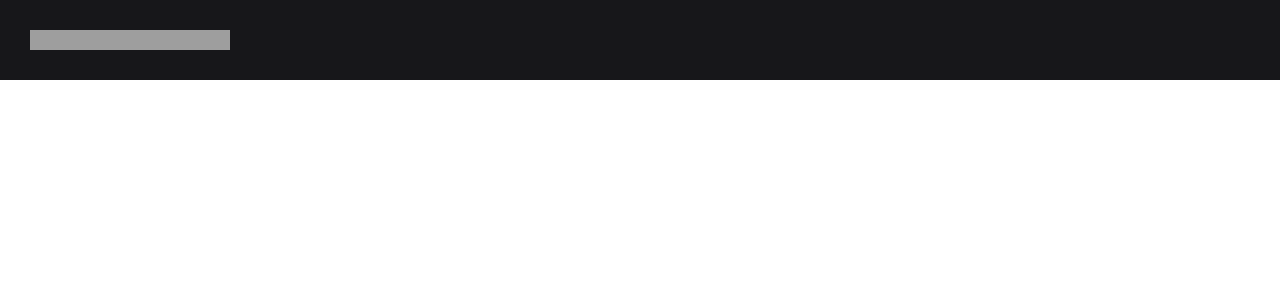
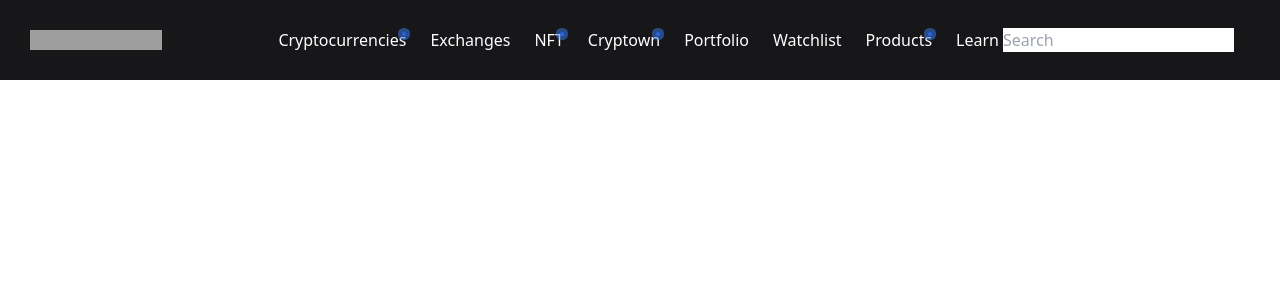
Before and after one commit to Keaton13/Curator-v3, a Next.js app: page / in a window 1280 px wide. Shown: the top 300 px of the page. Built offline with nearby package versions, Linux system fonts and the light colour scheme; grey boxes are pictures that could not be loaded.

Commit message:
Added navbar

```diff
--- a/components/Header.js
+++ b/components/Header.js
@@ -2,7 +2,11 @@
 import Image from "next/image";
 
 const styles = {
-    header: `bg-[#17171A] text-white h-20 flex gap-[100px] w-full p-[30px]`
+    header: `bg-[#17171A] text-white h-20 flex gap-[100px] w-full p-[30px]`,
+    headerwrapper: `flex justify-center h-full max-w-screen-xl mx-auto px-4`,
+    nav: `flex justify-center items-center gap-[20px]`,
+    navItem: `relative mr-1 cursor-pointer hover:opacity-60`,
+    badge: `rounded-full bg-blue-600 h-1 w-1 absolute bottom-5 right-0 top-1 ring-4`,
 };
 
 const Header = () => {
@@ -15,8 +19,43 @@
       />
 
       <div className={styles.headerwrapper}>
-        <div className={styles.nav}>
+        <nav className={styles.nav}>
+            <div className={styles.navItem}>
+                <div className={styles.navLink}>Cryptocurrencies</div>
+                <div className={styles.badge}/>
+            </div>
+            <div className={styles.navItem}>
+                <div className={styles.navLink}>Exchanges</div>
+            </div>
+            <div className={styles.navItem}>
+                <div className={styles.navLink}>NFT</div>
+                <div className={styles.badge}/>
+            </div>
+            <div className={styles.navItem}>
+                <div className={styles.navLink}>Cryptown</div>
+                <div className={styles.badge}/>
+            </div>
+            <div className={styles.navItem}>
+                <div className={styles.navLink}>Portfolio</div>
+            </div>
+            <div className={styles.navItem}>
+                <div className={styles.navLink}>Watchlist</div>
+            </div>
+            <div className={styles.navItem}>
+                <div className={styles.navLink}>Products</div>
+                <div className={styles.badge}/>
+            </div>
+            <div className={styles.navItem}>
+                <div className={styles.navLink}>Learn</div>
+            </div>
+        </nav>
 
+        <div className='flex items-center'>
+            { /* <ConnectButton /> */ }
+            <div className={styles.inputContainer}>
+                {/* <Search /> */}
+                <input className={styles.input} placeholder = 'Search'/>
+            </div>
         </div>
       </div>
     </div>
```
